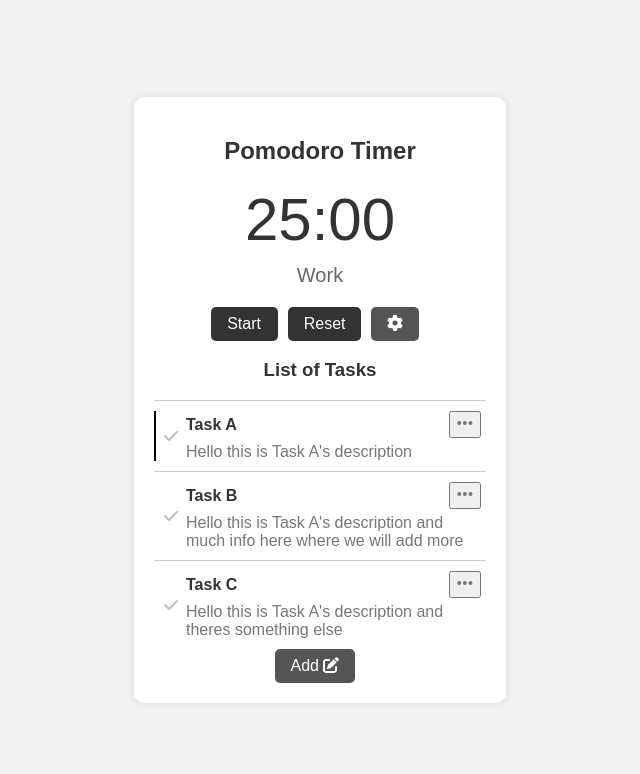
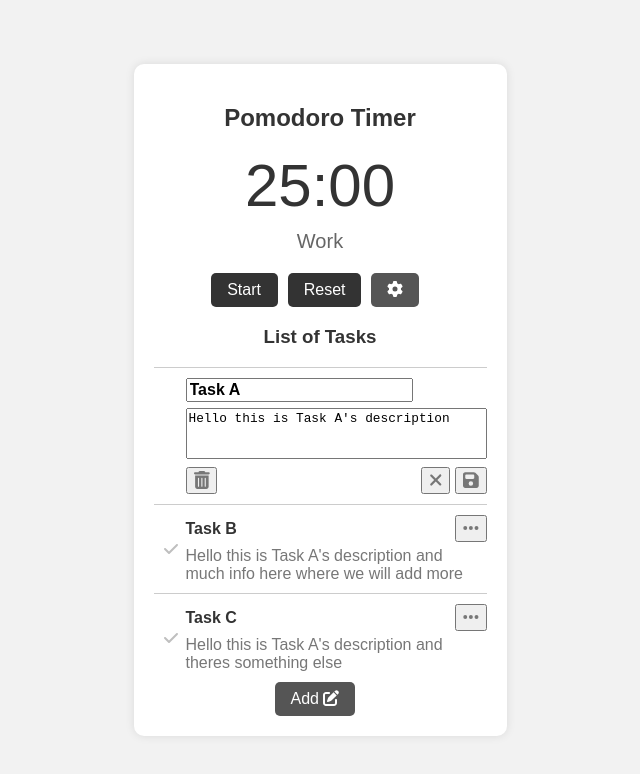
Before and after one commit to hiyodev/pomodoro-app, a React (Create React App) app: page / in a window 1280 px wide. Both pictures are taken after a click on the button 785 px from the left and 424 px from the top of the page. Shown: the top 774 px of the page, without its empty margins (320-960 px from the left). Built offline with nearby package versions, Linux system fonts and the light colour scheme.

Commit message:
Added delete, edit, save task functionality

```diff
--- a/src/components/Card.jsx
+++ b/src/components/Card.jsx
@@ -11,7 +11,7 @@ const StyledCard = styled.div`
   box-shadow: 0 0 10px rgba(0, 0, 0, 0.1);
   padding: 20px;
   border-radius: 10px;
-  max-width: 600px; /* Updated width */
+  max-width: 335px; /* Updated width */
   margin: 0 auto;
 `;
 
--- a/src/components/Task.jsx
+++ b/src/components/Task.jsx
@@ -2,7 +2,13 @@ import React, { useState } from "react";
 
 import { styled } from "styled-components";
 import { FontAwesomeIcon } from "@fortawesome/react-fontawesome";
-import { faCheck, faEllipsis } from "@fortawesome/free-solid-svg-icons";
+import {
+  faCheck,
+  faTimes,
+  faSave,
+  faTrashAlt,
+  faEllipsis,
+} from "@fortawesome/free-solid-svg-icons";
 
 const StyledTask = styled.div`
   display: flex;
@@ -10,7 +16,7 @@ const StyledTask = styled.div`
   padding: 10px 0;
 `;
 
-const TaskLeftWrapper = styled.div`
+const StyledLeftWrapper = styled.div`
   display: grid;
   align-items: center;
   padding: 0.5em;
@@ -18,17 +24,17 @@ const TaskLeftWrapper = styled.div`
     ${(props) => (props.selected ? "black" : props.hovered ? "#ccc" : "white")};
 `;
 
-const TaskContentWrapper = styled.div`
+const StyledContentWrapper = styled.div`
   flex-grow: 1;
 `;
 
-const TaskTitle = styled.div`
+const StyledTitle = styled.div`
   font-weight: bold;
   text-decoration: ${(props) => (props.completed ? "line-through" : "none")};
 `;
 
-const TaskDescription = styled.div`
-  max-width: 300px;
+const StyledDescription = styled.div`
+  width: 300px;
   color: #777;
   margin-top: 5px;
   text-align: left;
@@ -36,17 +42,28 @@ const TaskDescription = styled.div`
   text-decoration: ${(props) => (props.completed ? "line-through" : "none")};
 `;
 
-const TaskHeader = styled.div`
+const StyledHeader = styled.div`
   display: flex;
   align-items: center;
   justify-content: space-between;
 `;
 
 const StyledIconButton = styled.button`
-  margin-right: 5px;
   cursor: pointer;
   color: #777;
   font-size: 18px;
+
+  margin-right: ${(props) => props.right_margin};
+`;
+
+const StyledButtonWrapper = styled.div`
+  display: flex;
+  justify-content: space-between;
+  margin-top: 0.5em;
+`;
+
+const TwoButtonWrapper = styled.div`
+  display: flex;
 `;
 
 const StyledFontAwesomeIcon = styled(FontAwesomeIcon)`
@@ -58,11 +75,33 @@ const StyledFontAwesomeIcon = styled(FontAwesomeIcon)`
   }
 `;
 
+const StyledEditWrapper = styled.div`
+  display: flex;
+  flex-direction: column;
+  margin-left: 2em;
+`;
+
+const StyledEditTitle = styled.input`
+  font-weight: bold;
+  font-size: 1em;
+`;
+
+const StyledEditDescription = styled.textarea`
+  resize: none;
+  font-size: 0.8rem;
+  margin-top: 0.5em;
+`;
+
 function Task(props) {
   const { id, title, description, selected, completed } = props.task;
   const { setTasks } = props;
 
   const [taskHovered, setTaskHovered] = useState(false);
+  const [editMode, setEditMode] = useState(false);
+  const [userInput, setUserInput] = useState({
+    title: title,
+    description: description,
+  });
 
   const onTickHandler = () => {
     setTasks((currTasks) => {
@@ -88,9 +127,46 @@ function Task(props) {
     });
   };
 
+  const onSaveHandler = () => {
+    setTasks((currTasks) => {
+      return currTasks.map((task) => {
+        if (task.id === id) {
+          return {
+            ...task,
+            title: userInput.title,
+            description: userInput.description,
+          };
+        }
+
+        return task;
+      });
+    });
+
+    setEditMode(false);
+  };
+
+  const onCancelHandler = () => {
+    setUserInput({
+      title: title,
+      description: description,
+    });
+    setEditMode(false);
+  };
+
+  const onEditHandler = (e) => {
+    e.stopPropagation();
+    setEditMode(true);
+  };
+
+  const onDeleteHandler = () => {
+    setTasks((currTasks) => currTasks.filter((task) => task.id !== id));
+  };
+
   return (
     <StyledTask>
-      <TaskLeftWrapper
+      {!editMode && (
+        <>
+          <StyledLeftWrapper
             hovered={taskHovered ? 1 : 0}
             selected={selected ? 1 : 0}
             onClick={onSelectHandler}
@@ -100,24 +176,72 @@ function Task(props) {
             <StyledFontAwesomeIcon
               icon={faCheck}
               completed={completed ? 1 : 0}
-          onClick={onTickHandler}
+              onClick={(e) => {
+                e.stopPropagation();
+                onTickHandler();
+              }}
             ></StyledFontAwesomeIcon>
-      </TaskLeftWrapper>
-      <TaskContentWrapper
+          </StyledLeftWrapper>
+          <StyledContentWrapper
             onClick={onSelectHandler}
             onMouseOver={() => setTaskHovered(true)}
             onMouseLeave={() => setTaskHovered(false)}
           >
-        <TaskHeader>
-          <TaskTitle completed={completed ? 1 : 0}>{title}</TaskTitle>
-          <StyledIconButton>
+            <StyledHeader>
+              <StyledTitle completed={completed ? 1 : 0}>{title}</StyledTitle>
+              <StyledIconButton onClick={(e) => onEditHandler(e)}>
                 <FontAwesomeIcon icon={faEllipsis}></FontAwesomeIcon>
               </StyledIconButton>
-        </TaskHeader>
-        <TaskDescription completed={completed ? 1 : 0}>
+            </StyledHeader>
+            <StyledDescription completed={completed ? 1 : 0}>
               {description}
-        </TaskDescription>
-      </TaskContentWrapper>
+            </StyledDescription>
+          </StyledContentWrapper>
+        </>
+      )}
+
+      {editMode && (
+        <StyledEditWrapper>
+          <StyledHeader>
+            <StyledEditTitle
+              value={userInput.title}
+              onChange={(e) =>
+                setUserInput((input) => ({
+                  ...input,
+                  title: e.target.value,
+                }))
+              }
+            ></StyledEditTitle>
+          </StyledHeader>
+          <StyledEditDescription
+            value={userInput.description}
+            onChange={(e) =>
+              setUserInput((input) => ({
+                ...input,
+                description: e.target.value,
+              }))
+            }
+            cols={35}
+            rows={3}
+          ></StyledEditDescription>
+          <StyledButtonWrapper>
+            <StyledIconButton onClick={onDeleteHandler}>
+              <FontAwesomeIcon icon={faTrashAlt}></FontAwesomeIcon>
+            </StyledIconButton>
+            <TwoButtonWrapper>
+              <StyledIconButton
+                right_margin={"0.25em"}
+                onClick={onCancelHandler}
+              >
+                <FontAwesomeIcon icon={faTimes}></FontAwesomeIcon>
+              </StyledIconButton>
+              <StyledIconButton onClick={onSaveHandler}>
+                <FontAwesomeIcon icon={faSave}></FontAwesomeIcon>
+              </StyledIconButton>
+            </TwoButtonWrapper>
+          </StyledButtonWrapper>
+        </StyledEditWrapper>
+      )}
     </StyledTask>
   );
 }
```
Lines whose indentation alone changed are shown as unchanged.
